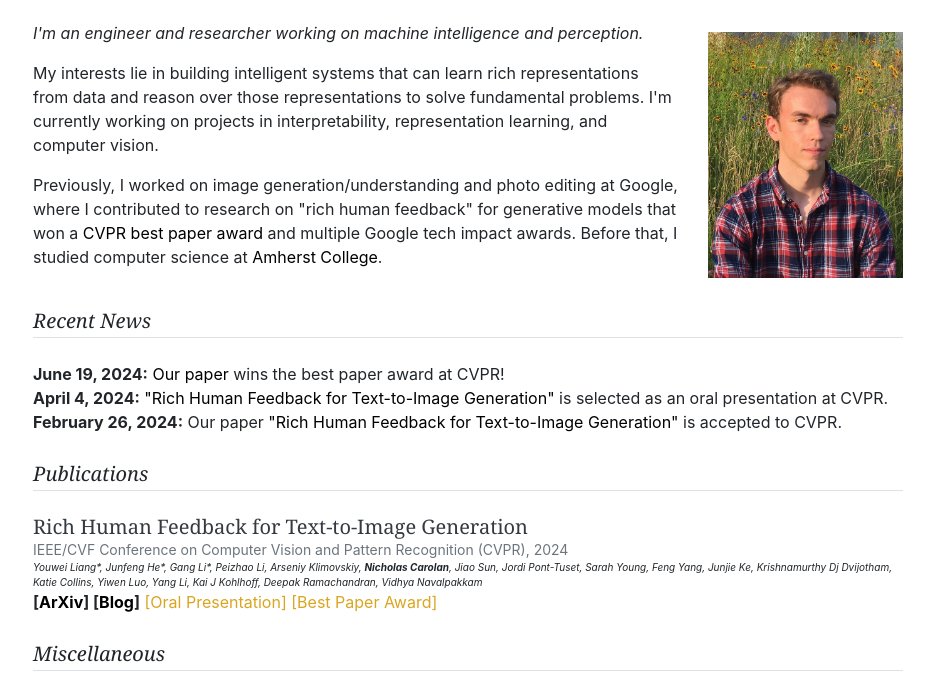
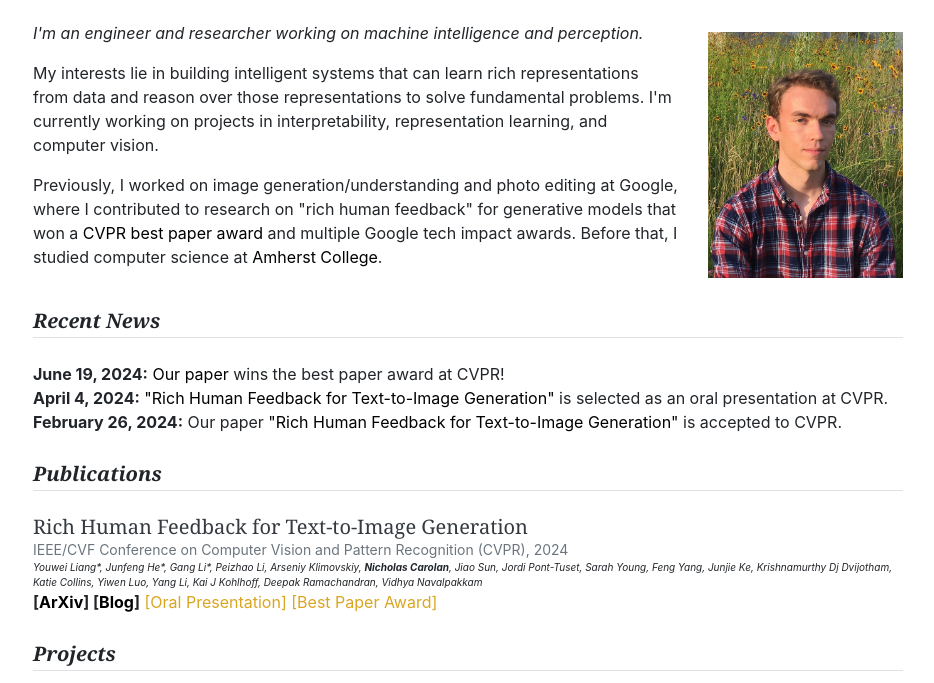
Before and after one commit to ncarolan/ncarolan.github.io, a plain HTML site: page index.html in a window 1280 px wide. Shown: the part 117-800 px from the top of the page, without its empty margins (172-1106 px from the left). Drawn offline with nearby package versions, Linux system fonts and the light colour scheme.

Commit message:
Update homepage.

```diff
--- a/index.html
+++ b/index.html
@@ -64,27 +64,32 @@
 
 
       <!-- Recent Content -->
-      <h5 class="pt-1 mt-3 pb-1 mb-4 font-italic border-bottom">Recent News</h5>
+      <h5 class="pt-1 mt-3 pb-1 mb-4 font-italic border-bottom"><b>Recent News</b></h5>
       <p class="mb-0"><strong>June 19, 2024:</strong> <a href="https://arxiv.org/abs/2312.10240" target="_blank">Our paper</a> wins the best paper award at CVPR!</p>
       <p class="mb-0"><strong>April 4, 2024:</strong> <a href="https://arxiv.org/abs/2312.10240" target="_blank">"Rich Human Feedback for Text-to-Image Generation"</a> is selected as an oral presentation at CVPR.</p>
       <p class="mb-0"><strong>February 26, 2024:</strong> Our paper <a href="https://arxiv.org/abs/2312.10240" target="_blank">"Rich Human Feedback for Text-to-Image Generation"</a> is accepted to CVPR.</p>
       <!-- /Recent Content -->
 
       <!-- Publications -->
-      <h5 id="publications" class="pt-1 mt-4 pb-1 mb-4 font-italic border-bottom">Publications</h5>
+      <h5 id="publications" class="pt-1 mt-4 pb-1 mb-4 font-italic border-bottom"><b>Publications</b></h5>
 
         <h5 class="mb-0"><a class="text-dark">Rich Human Feedback for Text-to-Image Generation</a></h5>
         <div class="mb-0 text-small text-muted">IEEE/CVF Conference on Computer Vision and Pattern Recognition (CVPR), 2024</div>
 
         <p class="text-tiny mb-0"><i> Youwei Liang*, Junfeng He*, Gang Li*, Peizhao Li, Arseniy Klimovskiy, <strong>Nicholas Carolan</strong>, Jiao Sun, Jordi Pont-Tuset, Sarah Young, Feng Yang, Junjie Ke, Krishnamurthy Dj Dvijotham, Katie Collins, Yiwen Luo, Yang Li, Kai J Kohlhoff, Deepak Ramachandran, Vidhya Navalpakkam</i></p>
       <strong class="mb-1">[<a href="https://arxiv.org/abs/2312.10240" target="_blank">ArXiv</a>] [<a href="https://research.google/blog/rich-human-feedback-for-text-to-image-generation/" target="_blank">Blog</a>]</strong><span class="gold-text"> [Oral Presentation] [Best Paper Award]</span>
-
       <!-- /Publications -->
 
 
+      <!-- Projects -->
+      <h5 id="projects" class="pt-1 mt-4 pb-1 mb-4 font-italic border-bottom"><b>Projects</b></h5>
+
+      <p class="mb-0"><a class="georgia" style="font-size: 18px;" href="https://github.com/ncarolan/COS302/">COS302</a><a class="georgia" style="font-size: 18px;">  |  </a>  Independent coursework for Princeton's open-source COS 302 Mathematics for Machine Learning.</p>
+      <!-- /Projects -->
+
 
       <!-- Miscellaneous -->
-      <h5 id="miscellaneous" class="pt-1 mt-4 pb-1 mb-4 font-italic border-bottom">Miscellaneous</h5>
+      <h5 id="miscellaneous" class="pt-1 mt-4 pb-1 mb-4 font-italic border-bottom"><b>Miscellaneous</b></h5>
 
       <p class="mb-0"><a class="georgia" style="font-size: 18px;" href="fakeplaces.html">These Places Do Not Exist</a><a class="georgia" style="font-size: 18px;">  |  </a>  Fake census tracts for NeurIPS 2021 Workshop on ML for Creativity and Design.</p>
       <div class="mb-2 text-small text-muted">September 7, 2021</div>
```
